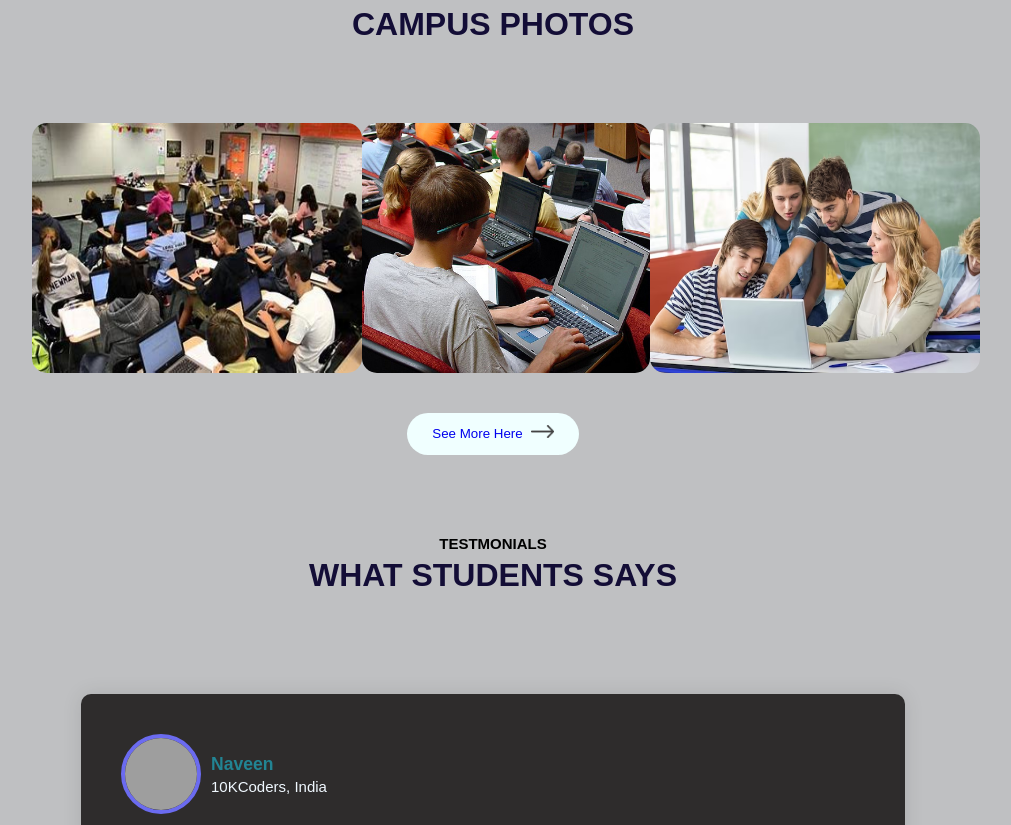
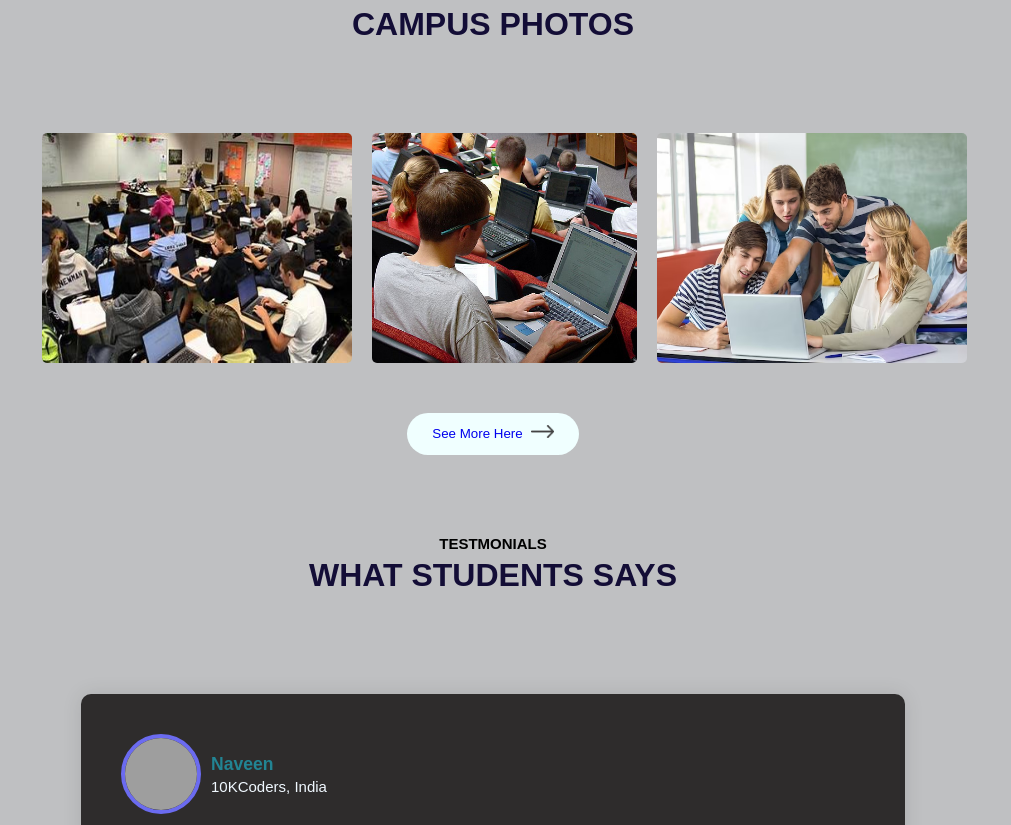
Before and after one commit to Naveenyadav2002/my_react_project, a React (Create React App) app: page / in a window 1280 px wide. Shown: the part 1821-2646 px from the top of the page, without its empty margins (147-1158 px from the left). Built offline with nearby package versions, Linux system fonts and the light colour scheme; grey boxes are pictures that could not be loaded.

Commit message:
my website

```diff
--- a/src/component/Campus/campus.css
+++ b/src/component/Campus/campus.css
@@ -11,10 +11,13 @@
     align-items: center;
     justify-content: space-between;
     margin-bottom: 40px ;
+
 }
 .gallery img{
     width: 22%;
     border-radius: 15px;
+    padding: 10px;
+
 }
 
 
--- a/src/component/navbar/navbar.js
+++ b/src/component/navbar/navbar.js
@@ -24,8 +24,10 @@ function Navbar() {
   return (
     <nav className={`container ${sticky ? 'dark-nav' : ''}`}>
       <img src={logo} alt="" className='logo' />
+
       <ul className={mobileMenu ? ' ' : 'hide-mobile-menu'}>
-        <li><Link to='naveen' smooth={true} offset={-250} duration={500}>Home</Link></li>
+
+        <li><Link to='hero' smooth={true} offset={-250} duration={500}>Home</Link></li>
         <li><Link to='programs' smooth={true} offset={-260} duration={500}> Program</Link></li>
         <li><Link to='about' smooth={true} offset={-150} duration={500}>About us</Link></li>
         <li><Link to='campus' smooth={true} offset={-260} duration={500}>Campus</Link></li>
```
